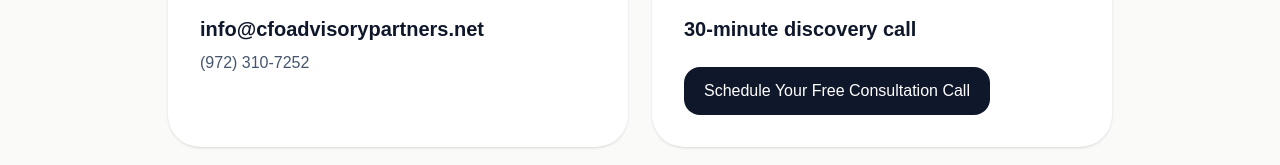
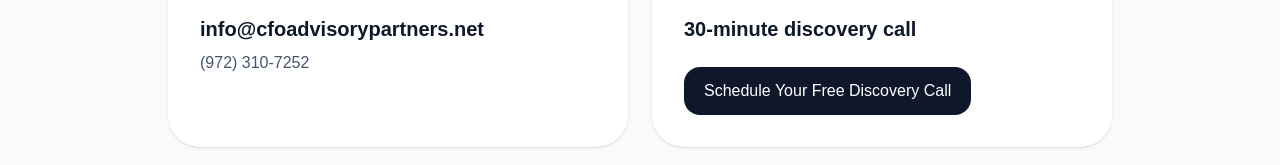
Before and after one commit to cfoadvisorypartners/cfo-advisory-partners-site, a Next.js app: page /contact in a window 1280 px wide. Shown: the part 390-555 px from the top of the page. Built offline with nearby package versions, Linux system fonts and the light colour scheme.

Commit message:
Update CTA text for consistency

```diff
--- a/src/app/contact/page.tsx
+++ b/src/app/contact/page.tsx
@@ -24,7 +24,7 @@
             <div className="text-sm uppercase tracking-[0.25em] text-slate-500">Scheduling</div>
             <div className="mt-3 text-xl font-semibold text-slate-900">30-minute discovery call</div>
             <Link href="/lead" className="mt-6 inline-block rounded-2xl bg-slate-900 px-5 py-3 text-white !text-white">
-              Schedule Your Free Consultation Call
+              Schedule Your Free Discovery Call
             </Link>
           </div>
         </div>
```
